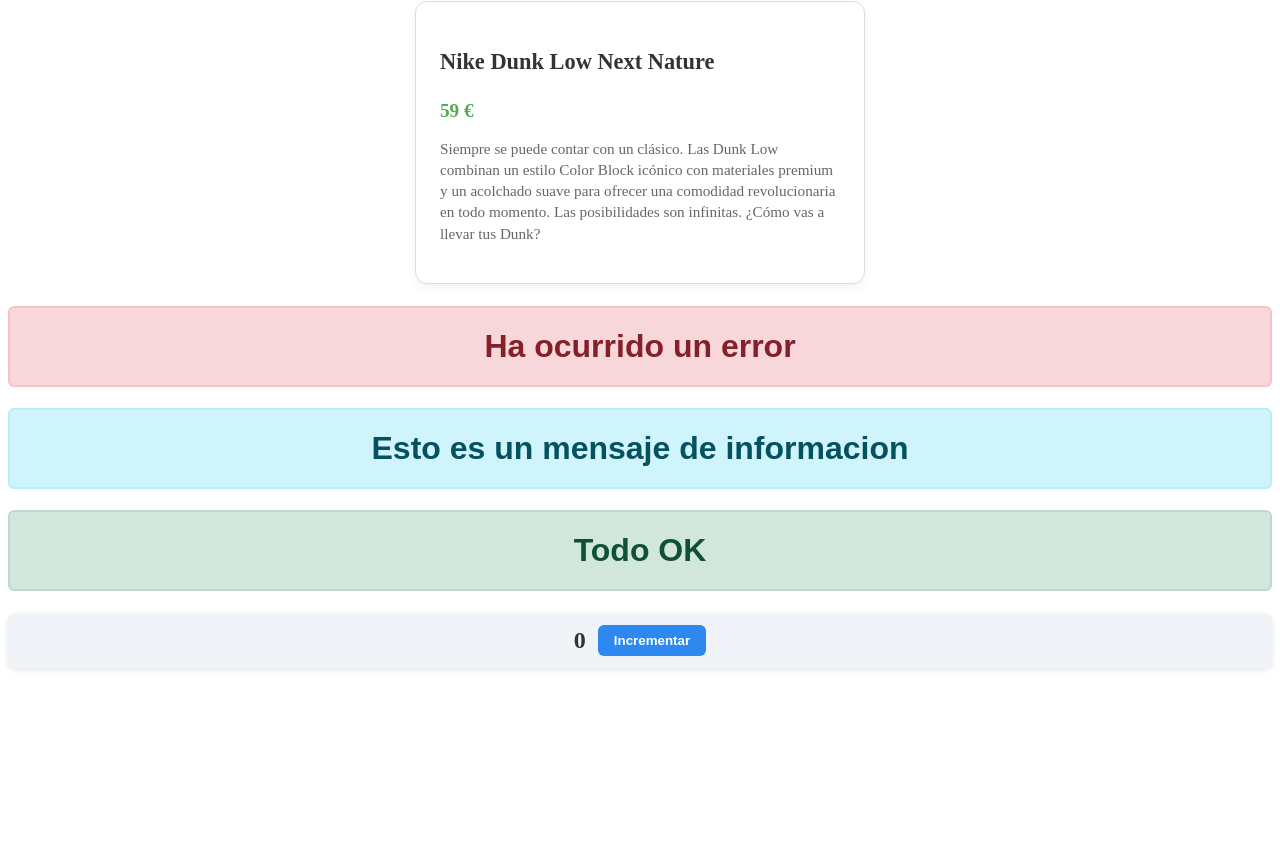
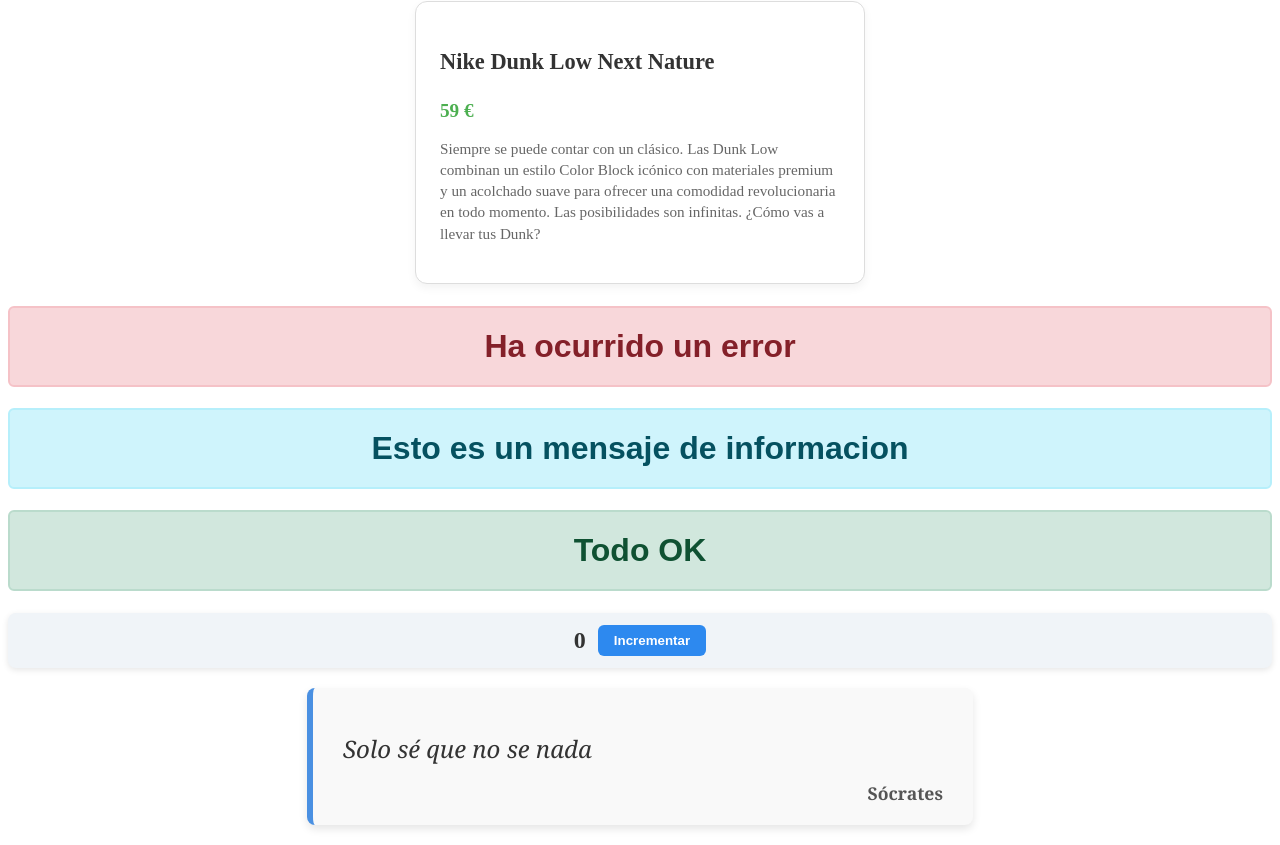
Before and after one commit to raquelruz/react-components, a React (Vite) app: page / in a window 1280 px wide. Shown: the part 585-1430 px from the top of the page. Before the commit the page ends 1261 px from the top, so only its background shows below. Built offline with nearby package versions, Linux system fonts and the light colour scheme.

Commit message:
feat(components): add quote functions & styles

```diff
--- a/src/App.jsx
+++ b/src/App.jsx
@@ -6,6 +6,7 @@
 import { Product } from "./components/Product/Product"
 import { Alert } from "./components/Alert/Alert"
 import { ClicksCounter } from "./components/ClicksCounter/ClicksCounter";
+import { Quote } from "./components/Quote/Quote";
 
 export const App = () => {
 	return (
@@ -27,6 +28,8 @@
             <Alert type={"exito"} message={"Todo OK"}/>
 
             <ClicksCounter number={0}/>
+
+            <Quote quote={"Solo sé que no se nada"} author={"Sócrates"} />
         </>
 	);
 };
--- a/src/components/Quote/Quote.css
+++ b/src/components/Quote/Quote.css
@@ -0,0 +1,27 @@
+.quote-container {
+	max-width: 600px;
+	margin: 20px auto;
+	padding: 20px 30px;
+	background-color: #f9f9f9;
+	border-left: 6px solid #4a90e2;
+	border-radius: 8px;
+	box-shadow: 0 4px 8px rgba(0, 0, 0, 0.1);
+	font-family: "Georgia", serif;
+	color: #333;
+}
+
+.quote-container h3 {
+	font-style: italic;
+	font-weight: 500;
+	font-size: 1.5rem;
+	margin-bottom: 15px;
+	line-height: 1.4;
+}
+
+.quote-container h4 {
+	font-weight: 700;
+	font-size: 1.1rem;
+	text-align: right;
+	color: #555;
+	margin: 0;
+}
--- a/src/components/Quote/Quote.jsx
+++ b/src/components/Quote/Quote.jsx
@@ -0,0 +1,10 @@
+import "./Quote.css";
+
+export const Quote = ({ quote, author }) => {
+    return (
+        <div className="quote-container">
+            <h3>{quote}</h3>
+            <h4>{author}</h4>
+        </div>
+    )
+}
```
